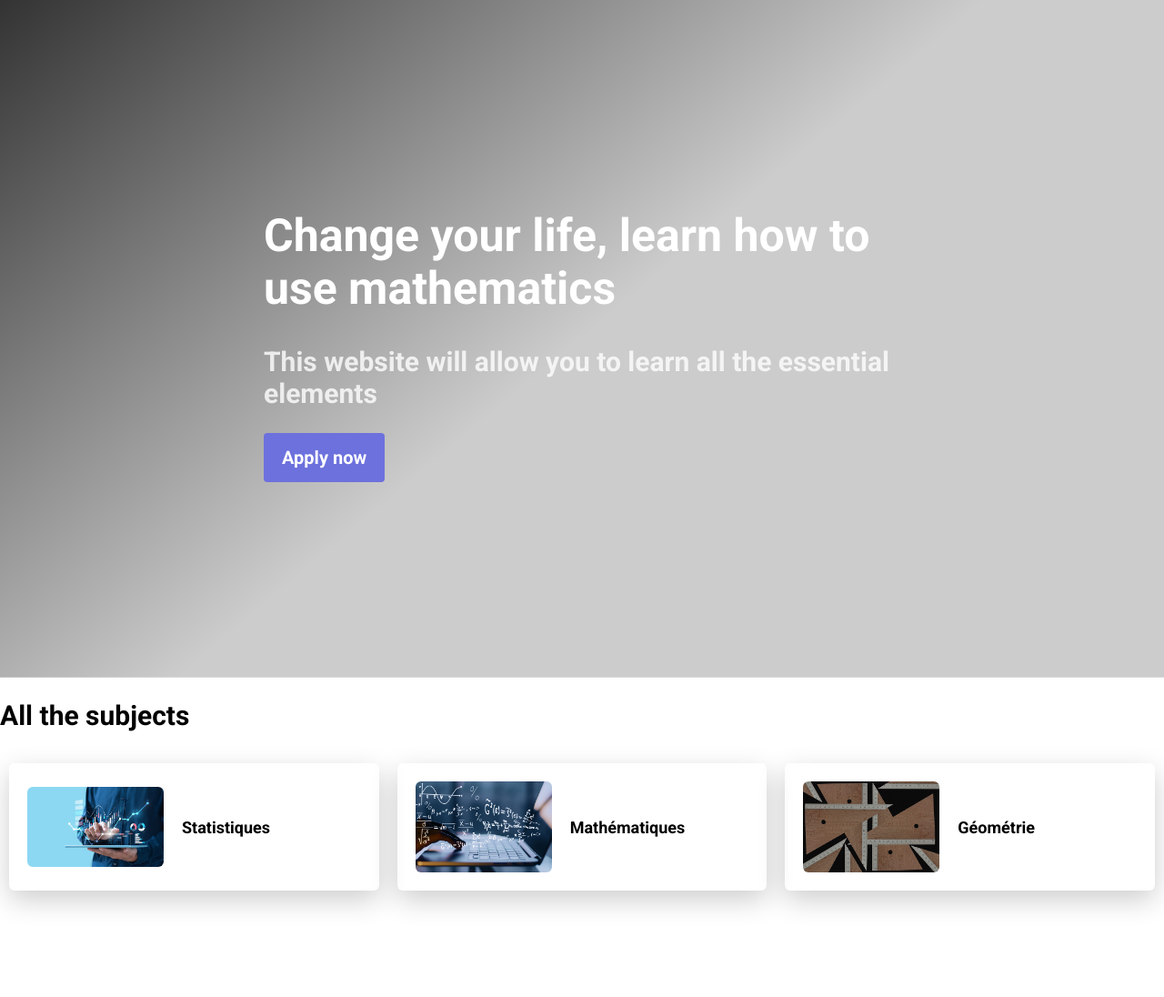
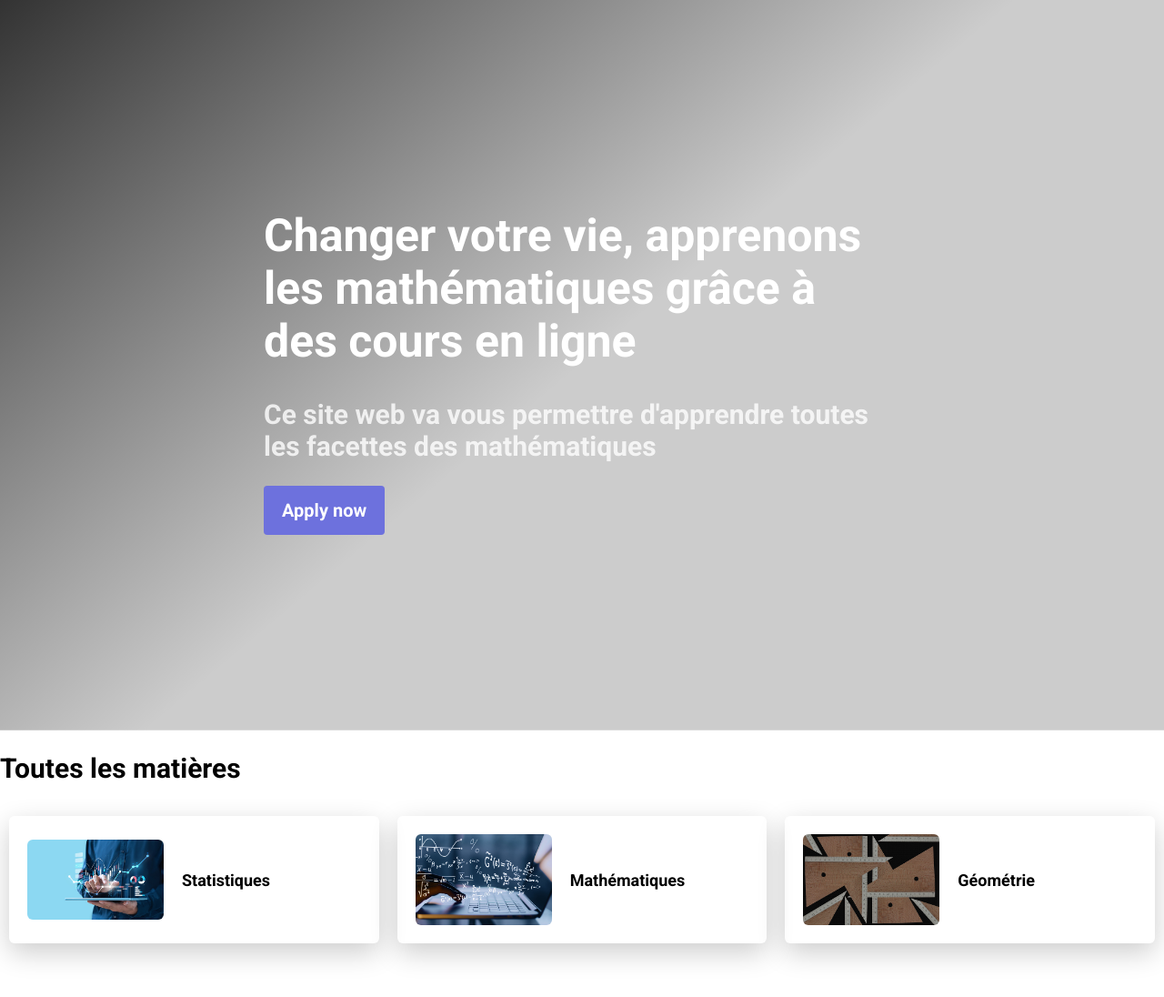
Before and after one commit to damien-bottini/Startup-cours-de-maths-en-ligne, a plain HTML site: page index.html in a window 1280 px wide. Shown: the top 1096 px of the page at 91% size. Drawn offline with Linux system fonts and the light colour scheme; a script that the page names is missing.

Commit message:
Update index.html

```diff
--- a/index.html
+++ b/index.html
@@ -9,14 +9,14 @@
 
   <div class="banner">
     <div class="container">
-      <h1>Change your life, learn how to use mathematics</h1>
-      <h2>This website will allow you to learn all the essential elements</h2>
+      <h1>Changer votre vie, apprenons les mathématiques grâce à des cours en ligne</h1>
+      <h2>Ce site web va vous permettre d'apprendre toutes les facettes des mathématiques</h2>
       <a href="#apply-section" class="btn-blue">Apply now</a>
     </div>
   </div>
 
 
-    <h2>All the subjects</h2>
+    <h2>Toutes les matières</h2>
 
     <div class="cards">
      <div class="card">
```
